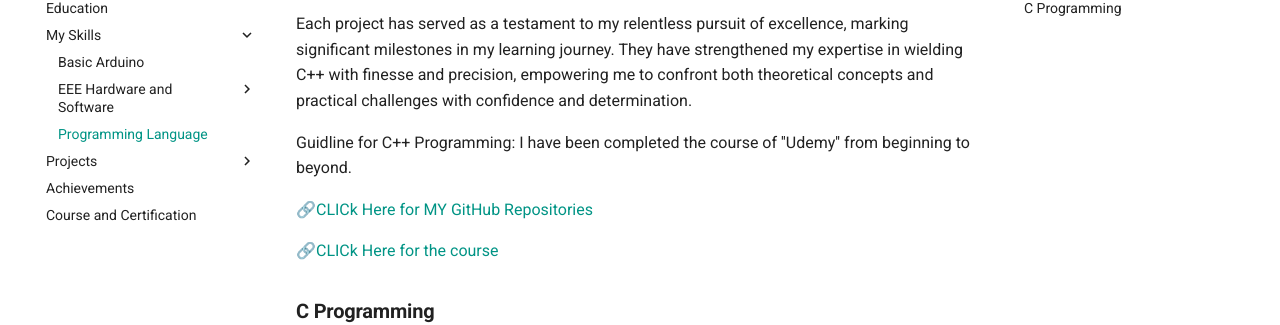
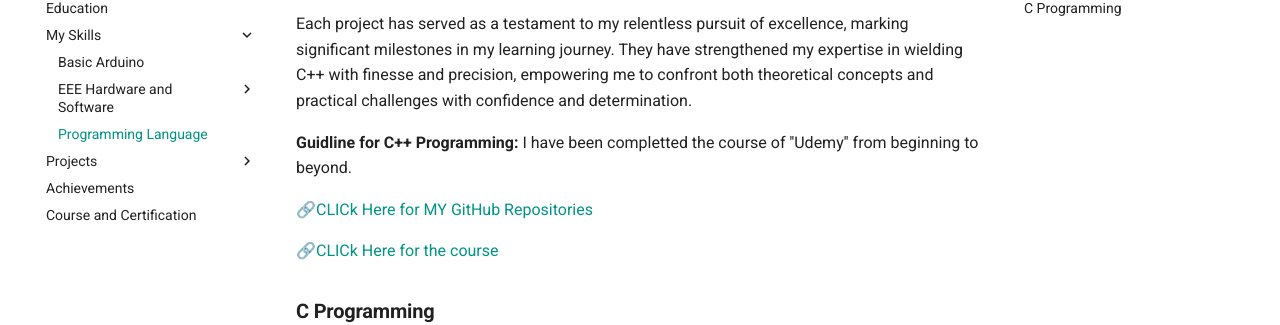
Before and after one commit to Nusrat008/papri-portfolio, an MkDocs documentation site: the page built from docs/CplusPlus.md, in a window 1280 px wide and 900 px high, scrolled down 401 px. Shown: the part 127-452 px from the top of the window. Built offline with MkDocs 1.6.1 and Material for MkDocs 9.7.7, drawn with Linux system fonts in a browser that asks for light colours.

Commit message:
updated c plus plus

```diff
--- a/docs/CplusPlus.md
+++ b/docs/CplusPlus.md
@@ -7,8 +7,8 @@ Each project has served as a testament to my relentless pursuit of excellence, m
 
 
 
-Guidline for C++ Programming:
-I have been completed the course of ''Udemy'' from beginning to beyond.
+**Guidline for C++ Programming:**
+I have been completted the course of ''Udemy'' from beginning to beyond.
 
 
 🔗[CLICk Here for MY GitHub Repositories](https://github.com/Nusrat008/C-plus-plus-Programming-basic-to-Intermediate)
```
Also changed, not shown: docs/images/MATLAB-Logo.png (added).
